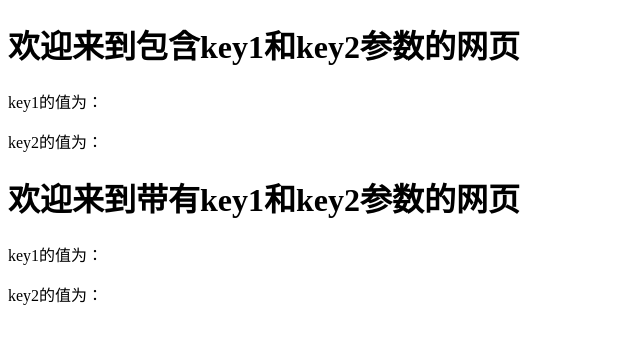
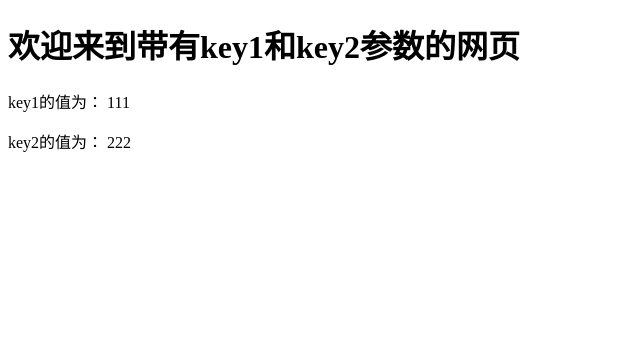
Before and after one commit to Alphaclz111/Alphaclz111.github.io, a plain HTML site: page index.html in a window 1280 px wide. Shown: the whole page, without its empty margins (0-640 px from the left). Drawn offline with Linux system fonts and the light colour scheme.

Commit message:
Update index.html

```diff
--- a/index.html
+++ b/index.html
@@ -1,36 +1,3 @@
-<!DOCTYPE html>
-<html>
-<head>
-	<title>包含key1和key2参数的网页</title>
-</head>
-<body>
-
-	<h1>欢迎来到包含key1和key2参数的网页</h1>
-
-	<p>
-		key1的值为：
-		<span id="key1-value"></span> <!-- 显示key1的值 -->
-	</p>
-
-	<p>
-		key2的值为：
-		<span id="key2-value"></span> <!-- 显示key2的值 -->
-	</p>
-
-	<script>
-		// 从url获取key1和key2的值
-		const queryString = window.location.search;
-		const urlParams = new URLSearchParams(queryString);
-		const key1Value = urlParams.get('key1');
-		const key2Value = urlParams.get('key2');
-
-		// 在网页上显示key1和key2的值
-		document.getElementById('key1-value').textContent = key1Value;
-		document.getElementById('key2-value').textContent = key2Value;
-	</script>
-
-</body>
-</html>
 <!DOCTYPE html>
 <html>
 <head>
```
